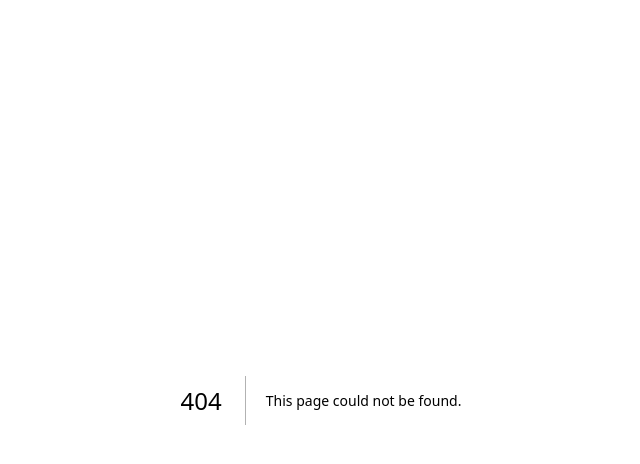
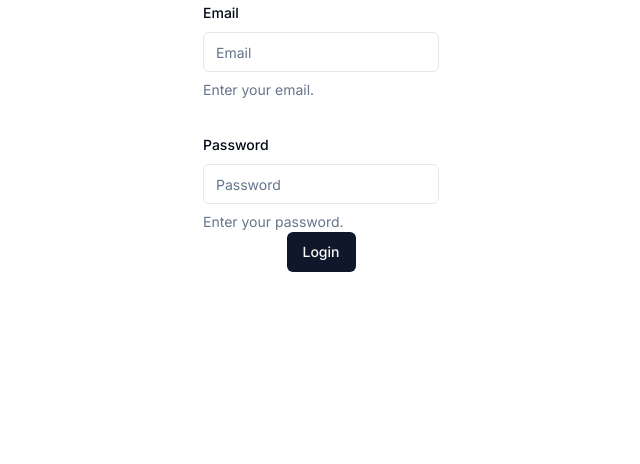
Before and after one commit to lunchspider/mentorium, a Next.js app: page /sign-in in a window 1280 px wide. Before the commit this address had no page. Shown: the top 464 px of the page, without its empty margins (319-959 px from the left). Built offline with nearby package versions, Linux system fonts and the light colour scheme.

Commit message:
[FEAT]: addes sign in and sign up page

```diff
--- a/package.json
+++ b/package.json
@@ -9,8 +9,13 @@
     "lint": "next lint"
   },
   "dependencies": {
+<<<<<<< HEAD
     "@radix-ui/react-label": "^2.0.2",
     "@radix-ui/react-select": "^2.0.0",
+=======
+    "@hookform/resolvers": "^3.3.4",
+    "@radix-ui/react-label": "^2.0.2",
+>>>>>>> 68a7914 ([FEAT]: addes sign in and sign up page)
     "@radix-ui/react-slot": "^1.0.2",
     "@vercel/postgres": "^0.7.2",
     "class-variance-authority": "^0.7.0",
@@ -20,6 +25,7 @@
     "next": "14.1.0",
     "react": "^18",
     "react-dom": "^18",
+    "react-hook-form": "^7.50.0",
     "tailwind-merge": "^2.2.1",
     "tailwindcss-animate": "^1.0.7",
     "zod": "^3.22.4"
--- /dev/null
+++ b/src/app/sign-in/page.tsx
@@ -0,0 +1,67 @@
+'use client';
+
+import { Button } from "@/components/ui/button";
+import { Form, FormControl, FormDescription, FormField, FormItem, FormLabel } from "@/components/ui/form";
+import { Input } from "@/components/ui/input";
+import { zodResolver } from "@hookform/resolvers/zod"
+import { useForm } from "react-hook-form"
+import { z } from "zod"
+
+
+const formSchema = z.object({
+    email: z.string().min(2, {
+        message: "Email must be at least 2 characters.",
+    }),
+    password: z.string().min(1, {
+        message: "Password must be at least 1 characters.",
+    }),
+})
+
+async function onSubmit(values: z.infer<typeof formSchema>) {
+    console.log(values);
+}
+
+export default function() {
+    const form = useForm<z.infer<typeof formSchema>>({
+        resolver: zodResolver(formSchema),
+        defaultValues: {
+            email: "",
+            password: "",
+        },
+    })
+
+    return <div className="flex min-h-screen flex-col items-center">
+        <Form {...form}>
+            <form onSubmit={form.handleSubmit(onSubmit)} className="space-y-8">
+                <FormField
+                    control={form.control}
+                    name="email"
+                    render={() => (
+                        <FormItem>
+                            <FormLabel>Email</FormLabel>
+                            <FormControl>
+                                <Input placeholder="Email" />
+                            </FormControl>
+                            <FormDescription>Enter your email.</FormDescription>
+                        </FormItem>
+                    )}
+                />
+
+                <FormField
+                    control={form.control}
+                    name="password"
+                    render={() => (
+                        <FormItem>
+                            <FormLabel>Password</FormLabel>
+                            <FormControl>
+                                <Input placeholder="Password" />
+                            </FormControl>
+                            <FormDescription>Enter your password.</FormDescription>
+                        </FormItem>
+                    )}
+                />
+            </form>
+            <Button type="submit">Login</Button>
+        </Form>
+    </div>;
+}
--- /dev/null
+++ b/src/app/sign-up/page.tsx
@@ -0,0 +1,69 @@
+'use client';
+
+import { Button } from "@/components/ui/button";
+import { Form, FormControl, FormDescription, FormField, FormItem, FormLabel } from "@/components/ui/form";
+import { Input } from "@/components/ui/input";
+import { zodResolver } from "@hookform/resolvers/zod"
+import { useForm } from "react-hook-form"
+import { z } from "zod"
+
+
+const formSchema = z.object({
+    email: z.string().min(2, {
+        message: "Email must be at least 2 characters.",
+    }),
+    password: z.string().min(8, {
+        message: "Password must be at least 8 characters.",
+    }),
+
+})
+
+
+export default function() {
+    const form = useForm<z.infer<typeof formSchema>>({
+        resolver: zodResolver(formSchema),
+        defaultValues: {
+            email: "",
+            password: "",
+        },
+    })
+
+    async function onSubmit(values: z.infer<typeof formSchema>) {
+        console.log(values);
+    }
+
+    return <div className="flex min-h-screen flex-col items-center">
+        <Form {...form}>
+            <form onSubmit={form.handleSubmit(onSubmit)} className="space-y-8">
+                <FormField
+                    control={form.control}
+                    name="email"
+                    render={() => (
+                        <FormItem>
+                            <FormLabel>Email</FormLabel>
+                            <FormControl>
+                                <Input placeholder="Email" />
+                            </FormControl>
+                            <FormDescription>Enter your email.</FormDescription>
+                        </FormItem>
+                    )}
+                />
+
+                <FormField
+                    control={form.control}
+                    name="password"
+                    render={() => (
+                        <FormItem>
+                            <FormLabel>Password</FormLabel>
+                            <FormControl>
+                                <Input placeholder="Password" />
+                            </FormControl>
+                            <FormDescription>Enter your password.</FormDescription>
+                        </FormItem>
+                    )}
+                />
+                <Button type="submit">Sign Up</Button>
+            </form>
+        </Form>
+    </div>;
+}
--- /dev/null
+++ b/src/components/ui/form.tsx
@@ -0,0 +1,176 @@
+import * as React from "react"
+import * as LabelPrimitive from "@radix-ui/react-label"
+import { Slot } from "@radix-ui/react-slot"
+import {
+  Controller,
+  ControllerProps,
+  FieldPath,
+  FieldValues,
+  FormProvider,
+  useFormContext,
+} from "react-hook-form"
+
+import { cn } from "@/lib/utils"
+import { Label } from "@/components/ui/label"
+
+const Form = FormProvider
+
+type FormFieldContextValue<
+  TFieldValues extends FieldValues = FieldValues,
+  TName extends FieldPath<TFieldValues> = FieldPath<TFieldValues>
+> = {
+  name: TName
+}
+
+const FormFieldContext = React.createContext<FormFieldContextValue>(
+  {} as FormFieldContextValue
+)
+
+const FormField = <
+  TFieldValues extends FieldValues = FieldValues,
+  TName extends FieldPath<TFieldValues> = FieldPath<TFieldValues>
+>({
+  ...props
+}: ControllerProps<TFieldValues, TName>) => {
+  return (
+    <FormFieldContext.Provider value={{ name: props.name }}>
+      <Controller {...props} />
+    </FormFieldContext.Provider>
+  )
+}
+
+const useFormField = () => {
+  const fieldContext = React.useContext(FormFieldContext)
+  const itemContext = React.useContext(FormItemContext)
+  const { getFieldState, formState } = useFormContext()
+
+  const fieldState = getFieldState(fieldContext.name, formState)
+
+  if (!fieldContext) {
+    throw new Error("useFormField should be used within <FormField>")
+  }
+
+  const { id } = itemContext
+
+  return {
+    id,
+    name: fieldContext.name,
+    formItemId: `${id}-form-item`,
+    formDescriptionId: `${id}-form-item-description`,
+    formMessageId: `${id}-form-item-message`,
+    ...fieldState,
+  }
+}
+
+type FormItemContextValue = {
+  id: string
+}
+
+const FormItemContext = React.createContext<FormItemContextValue>(
+  {} as FormItemContextValue
+)
+
+const FormItem = React.forwardRef<
+  HTMLDivElement,
+  React.HTMLAttributes<HTMLDivElement>
+>(({ className, ...props }, ref) => {
+  const id = React.useId()
+
+  return (
+    <FormItemContext.Provider value={{ id }}>
+      <div ref={ref} className={cn("space-y-2", className)} {...props} />
+    </FormItemContext.Provider>
+  )
+})
+FormItem.displayName = "FormItem"
+
+const FormLabel = React.forwardRef<
+  React.ElementRef<typeof LabelPrimitive.Root>,
+  React.ComponentPropsWithoutRef<typeof LabelPrimitive.Root>
+>(({ className, ...props }, ref) => {
+  const { error, formItemId } = useFormField()
+
+  return (
+    <Label
+      ref={ref}
+      className={cn(error && "text-destructive", className)}
+      htmlFor={formItemId}
+      {...props}
+    />
+  )
+})
+FormLabel.displayName = "FormLabel"
+
+const FormControl = React.forwardRef<
+  React.ElementRef<typeof Slot>,
+  React.ComponentPropsWithoutRef<typeof Slot>
+>(({ ...props }, ref) => {
+  const { error, formItemId, formDescriptionId, formMessageId } = useFormField()
+
+  return (
+    <Slot
+      ref={ref}
+      id={formItemId}
+      aria-describedby={
+        !error
+          ? `${formDescriptionId}`
+          : `${formDescriptionId} ${formMessageId}`
+      }
+      aria-invalid={!!error}
+      {...props}
+    />
+  )
+})
+FormControl.displayName = "FormControl"
+
+const FormDescription = React.forwardRef<
+  HTMLParagraphElement,
+  React.HTMLAttributes<HTMLParagraphElement>
+>(({ className, ...props }, ref) => {
+  const { formDescriptionId } = useFormField()
+
+  return (
+    <p
+      ref={ref}
+      id={formDescriptionId}
+      className={cn("text-sm text-muted-foreground", className)}
+      {...props}
+    />
+  )
+})
+FormDescription.displayName = "FormDescription"
+
+const FormMessage = React.forwardRef<
+  HTMLParagraphElement,
+  React.HTMLAttributes<HTMLParagraphElement>
+>(({ className, children, ...props }, ref) => {
+  const { error, formMessageId } = useFormField()
+  const body = error ? String(error?.message) : children
+
+  if (!body) {
+    return null
+  }
+
+  return (
+    <p
+      ref={ref}
+      id={formMessageId}
+      className={cn("text-sm font-medium text-destructive", className)}
+      {...props}
+    >
+      {body}
+    </p>
+  )
+})
+FormMessage.displayName = "FormMessage"
+
+export {
+  useFormField,
+  Form,
+  FormItem,
+  FormLabel,
+  FormControl,
+  FormDescription,
+  FormMessage,
+  FormField,
+}
```
Also changed, not shown: src/app/page.tsx (+5 -5 lines), src/components/ui/button.tsx (indentation only), 1 other file (tests, documents, lock files or other folders).
